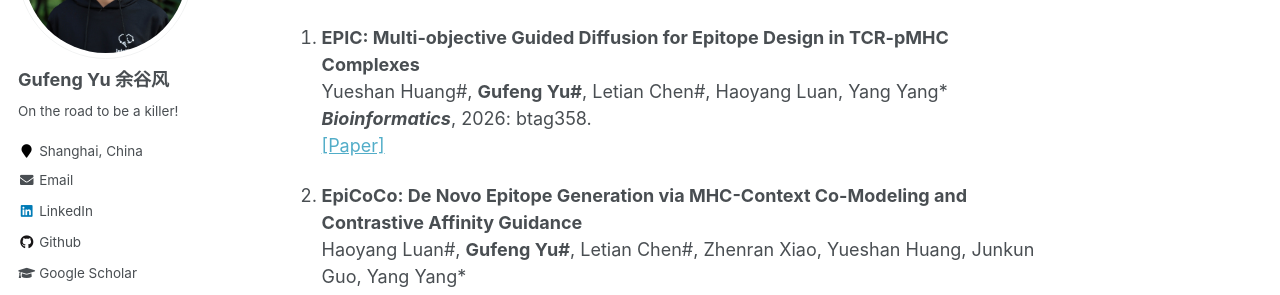
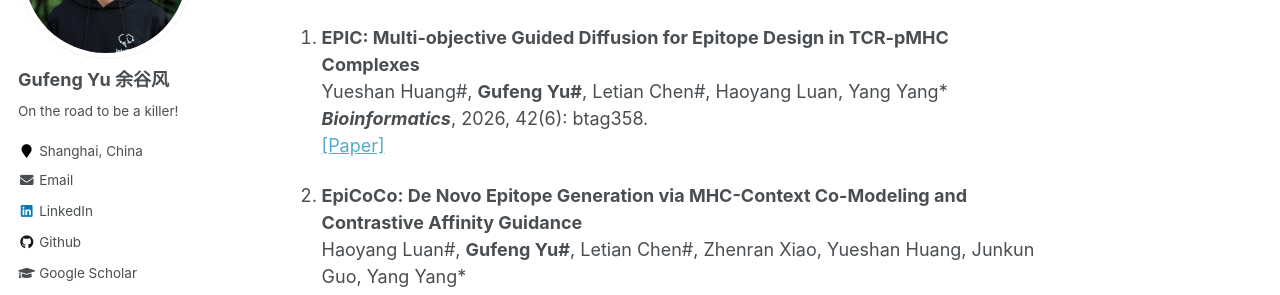
Before and after one commit to GufengYu520/gufengyu520.github.io, a Jekyll site: the page built from _pages/about.md, in a window 1280 px wide and 900 px high, scrolled down 1190 px. Shown: the part 152-447 px from the top of the window. Built offline with Jekyll 4.4.1, drawn with Linux system fonts in a browser that asks for light colours.

Commit message:
update pages

```diff
--- a/_pages/about.md
+++ b/_pages/about.md
@@ -50,7 +50,7 @@ My research interest is **AI for Science**, with a specific focus on the applica
 
 1. **EPIC: Multi-objective Guided Diffusion for Epitope Design in TCR-pMHC Complexes**
    Yueshan Huang#, **Gufeng Yu#**, Letian Chen#, Haoyang Luan, Yang Yang*
-   ***Bioinformatics***, 2026: btag358.
+   ***Bioinformatics***, 2026, 42(6): btag358.
    [[Paper]](https://doi.org/10.1093/bioinformatics/btag358)
 
 2. **EpiCoCo: De Novo Epitope Generation via MHC-Context Co-Modeling and Contrastive Affinity Guidance**
```
Also changed, not shown: _pages/publications.md (+1 -1 lines).
